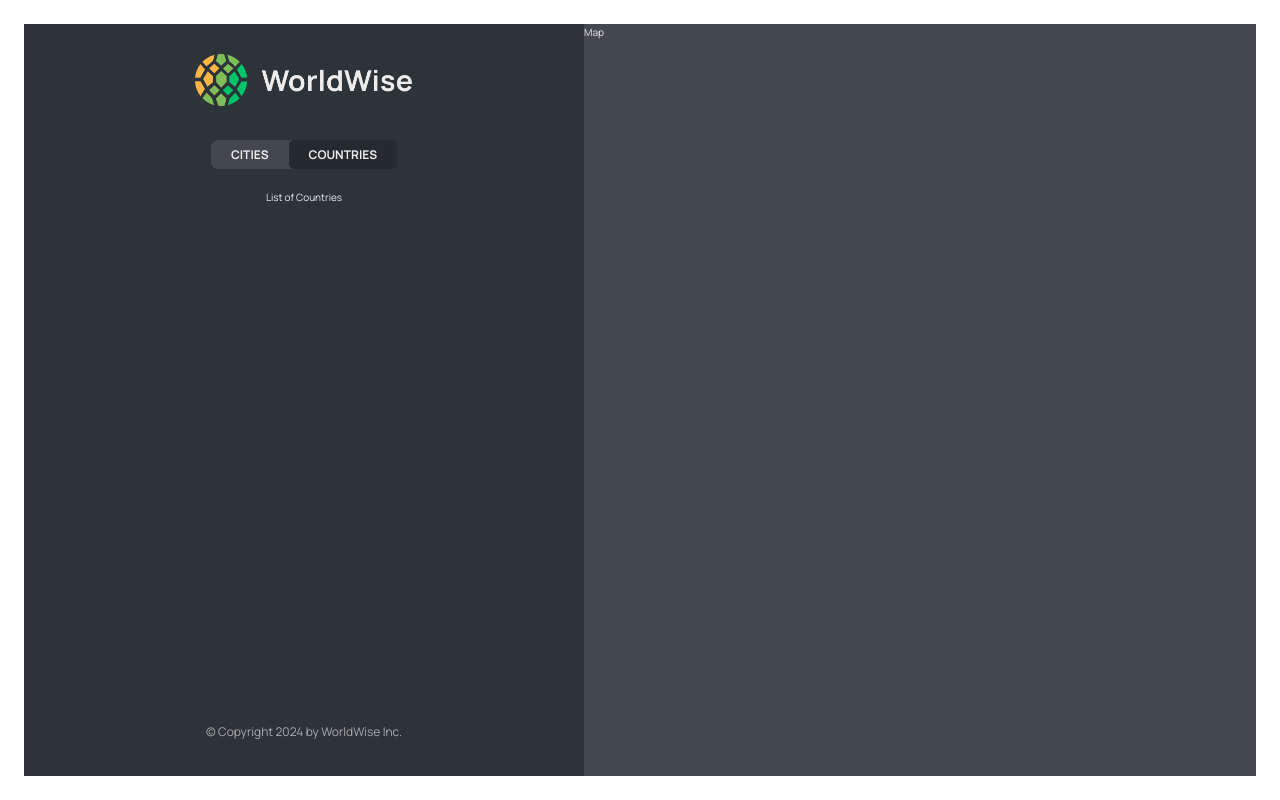
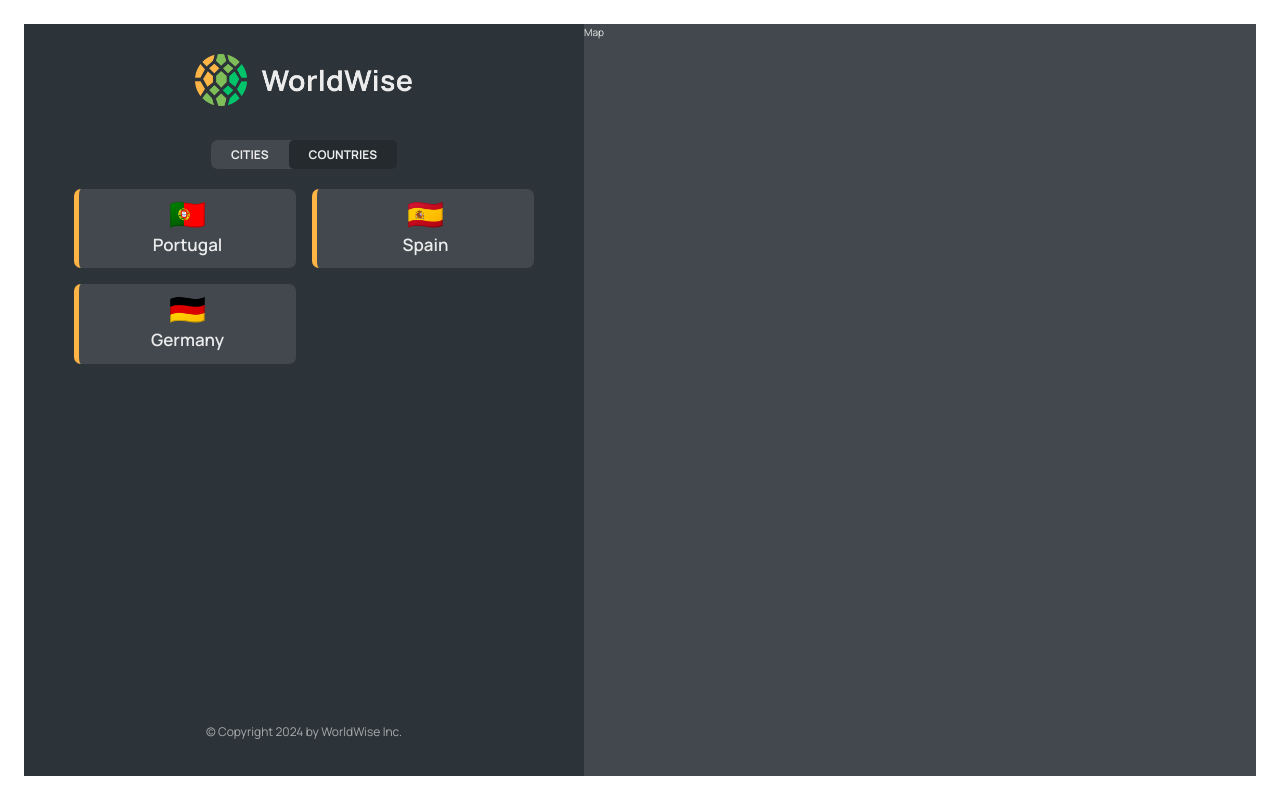
Before and after one commit to kiethohoai/world-wise-app, a React (Vite) app: page /app/countries in a window 1280 px wide. Built offline with nearby package versions, Linux system fonts and the light colour scheme; data requests are answered from the project's data file.

Commit message:
012 Implementing the Countries List

```diff
--- a/data/cities.json
+++ b/data/cities.json
@@ -35,6 +35,30 @@
         "lng": 13.376933665713324
       },
       "id": 98443197
+    },
+    {
+      "cityName": "Lisbon Ver 2",
+      "country": "Portugal",
+      "emoji": "🇵🇹",
+      "date": "2027-10-31T15:59:59.138Z",
+      "notes": "My favorite city so far!",
+      "position": {
+        "lat": 38.727881642324164,
+        "lng": -9.140900099907554
+      },
+      "id": 73930321
+    },
+    {
+      "cityName": "Madrid Ver 2",
+      "country": "Spain",
+      "emoji": "🇪🇸",
+      "date": "2027-07-15T08:22:53.976Z",
+      "notes": "",
+      "position": {
+        "lat": 40.46635901755316,
+        "lng": -3.7133789062500004
+      },
+      "id": 17806123
     }
   ]
 }
--- a/src/App.jsx
+++ b/src/App.jsx
@@ -1,4 +1,6 @@
 import { Route, Routes, BrowserRouter } from 'react-router-dom';
+import { useEffect, useState } from 'react';
+
 import Product from './pages/Product';
 import Pricing from './pages/Pricing';
 import Homepage from './pages/Homepage';
@@ -6,7 +8,7 @@
 import AppLayout from './pages/AppLayout';
 import Login from './pages/Login';
 import CityList from './components/CityList';
-import { useEffect, useState } from 'react';
+import CountryList from './components/CountryList';
 
 const BASE_URL = `http://localhost:8000`;
 
@@ -41,7 +43,7 @@
         <Route path="app" element={<AppLayout />}>
           <Route index element={<CityList cities={cities} isLoading={isLoading} />} />
           <Route path="cities" element={<CityList cities={cities} isLoading={isLoading} />} />
-          <Route path="countries" element={<p>List of Countries</p>} />
+          <Route path="countries" element={<CountryList cities={cities} isLoading={isLoading} />} />
           <Route path="form" element={<p>Form</p>} />
         </Route>
 
--- /dev/null
+++ b/src/components/CountryList.jsx
@@ -0,0 +1,27 @@
+import styles from './CountryList.module.css';
+import Message from './Message';
+import Spinner from './Spinner';
+import CountryItem from './CountryItem';
+
+function CountryList({ cities, isLoading }) {
+  if (isLoading) return <Spinner />;
+
+  if (!cities.length)
+    return <Message message={`Add your first city by clicking on a city on the map`} />;
+
+  const countries = cities.reduce((arr, city) => {
+    if (!arr.map((el) => el.country).includes(city.country)) {
+      return [...arr, { country: city.country, emoji: city.emoji }];
+    } else return arr;
+  }, []);
+
+  return (
+    <ul className={styles.countryList}>
+      {countries.map((country, index) => (
+        <CountryItem country={country} key={`country-${index}`} />
+      ))}
+    </ul>
+  );
+}
+
+export default CountryList;
```
Also changed, not shown: process.txt.
